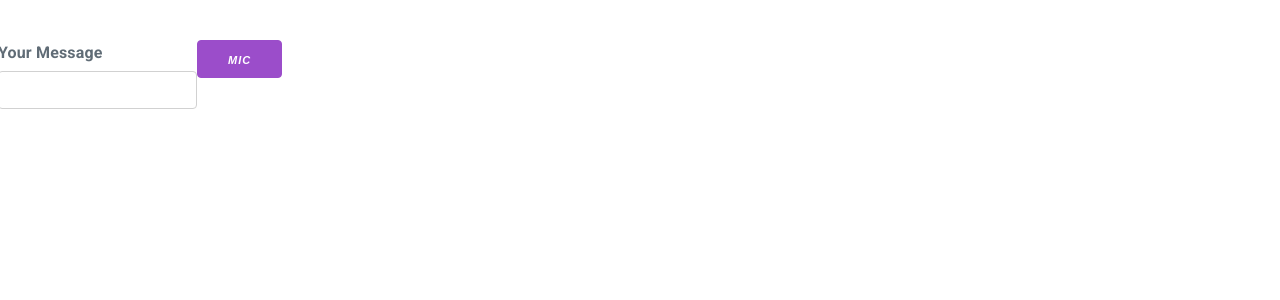
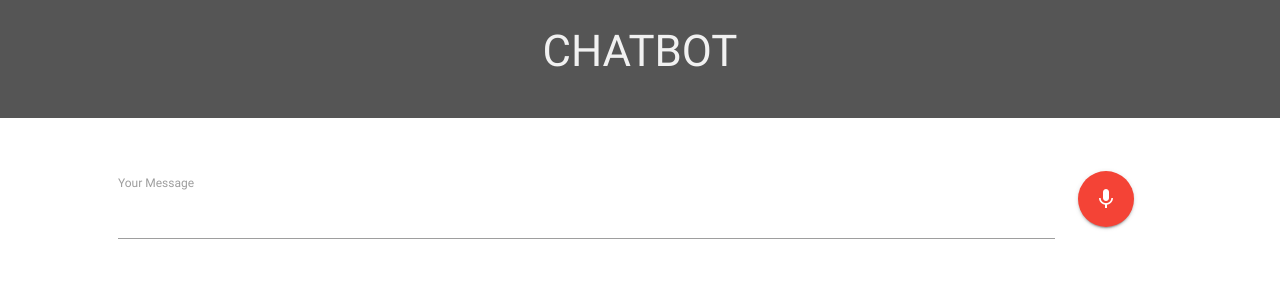
Before and after one commit to Divyanshu-Saini/angular-chatbot, an Angular app: page / in a window 1280 px wide. Shown: the top 300 px of the page. Built offline with nearby package versions, Linux system fonts and the light colour scheme; what angular2-virtual-scroll, api-ai-javascript would draw is missing.

Commit message:
major changes to ui

```diff
--- a/package.json
+++ b/package.json
@@ -21,8 +21,12 @@
     "@angular/platform-browser": "^4.2.4",
     "@angular/platform-browser-dynamic": "^4.2.4",
     "@angular/router": "^4.2.4",
+    "angular2-virtual-scroll": "^0.3.1",
     "core-js": "^2.4.1",
+    "hammerjs": "^2.0.8",
+    "jquery": "^3.2.1",
     "lodash": "^4.17.4",
+    "materialize-css": "^0.100.2",
     "milligram": "^1.3.0",
     "reflect-metadata": "^0.1.10",
     "rxjs": "^5.4.2",
--- a/src/app/app.component.css
+++ b/src/app/app.component.css
@@ -0,0 +1,26 @@
+body {
+    margin: 0;
+    font-family: Arial;
+  }
+
+  .header {
+    padding: 5px 8px;
+    background: #555;
+    color: #f1f1f1;
+    text-align: center;
+  }
+
+  .content {
+    display:block;
+    padding: 16px;
+  }
+
+  .sticky {
+    position: fixed;
+    top: 0;
+    width: 100%;
+  }
+
+  .sticky + .content {
+    padding-top: 102px;
+  }
--- a/src/app/app.component.html
+++ b/src/app/app.component.html
@@ -1 +1,11 @@
-<app-chat-dialog></app-chat-dialog>
+
+        <div class="container-fluid ">
+                        <div class="header" id="myHeader">
+                                        <div class="row">
+                                             <div class="col s12 m12">
+                                               <h3>CHATBOT</h3>
+                                             </div>
+                                           </div>
+                                     </div>
+                <app-chat-dialog class="brown lighten-4"></app-chat-dialog>
+        </div>
--- a/src/index.html
+++ b/src/index.html
@@ -1,15 +1,17 @@
 <!doctype html>
 <html lang="en">
+
 <head>
   <meta charset="utf-8">
-  <title>AngularChatbot</title>
+  <title>Chatbot</title>
   <base href="/">
-
   <meta name="viewport" content="width=device-width, initial-scale=1">
   <link rel="icon" type="image/x-icon" href="favicon.ico">
-  <link rel="stylesheet" href="//fonts.googleapis.com/css?family=Roboto:300,300italic,700,700italic">
+  <link href="http://fonts.googleapis.com/icon?family=Material+Icons" rel="stylesheet">
 </head>
+
 <body>
   <app-root></app-root>
 </body>
+
 </html>
```
Also changed, not shown: .angular-cli.json, src/styles.css (line endings or trailing spaces), 1 other file (tests, documents, lock files or other folders).
